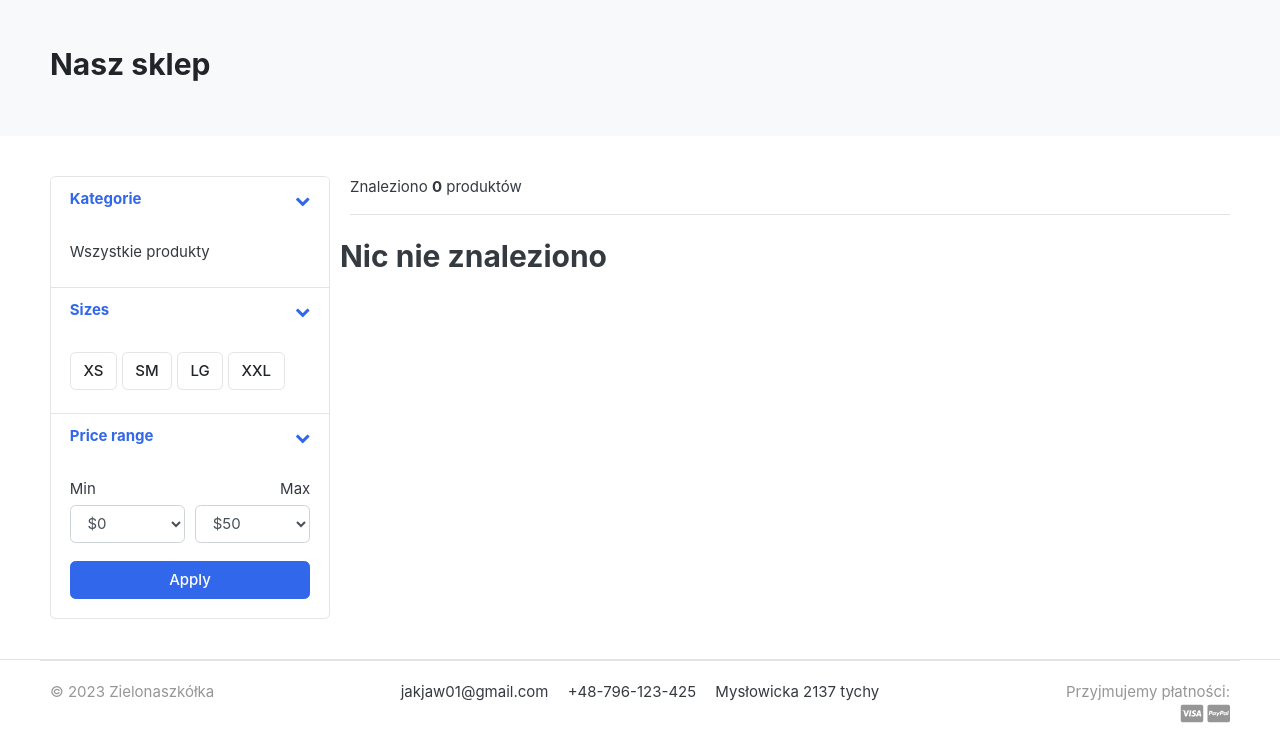
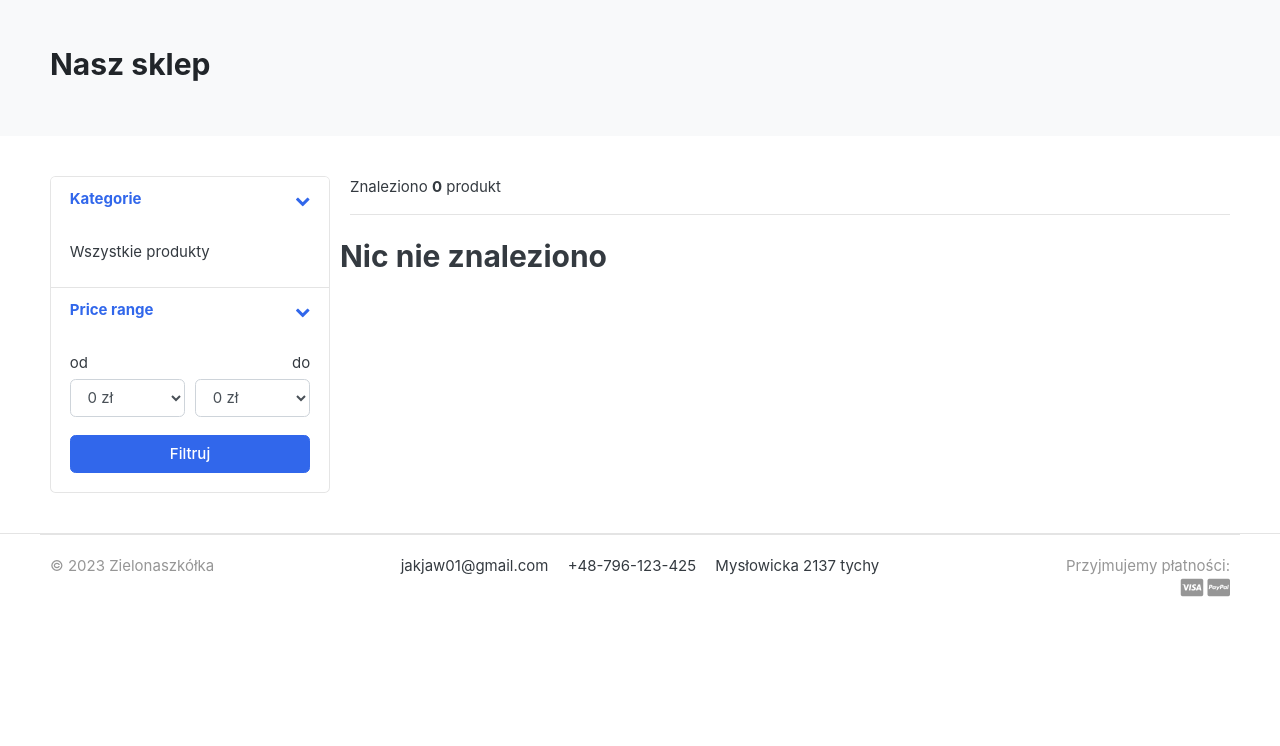
Before and after one commit to JakJaw/Python_Django_site, a Django app: page /pl/store/ in a window 1280 px wide. Shown: the part 118-864 px from the top of the page. After the commit the page ends 715 px from the top, so only its background shows below. Run offline with Django 3.2, Linux system fonts and the light colour scheme; data that the repository does not hold is empty; some libraries are stand-ins or nearby versions; some web fonts are replaced.

Commit message:
bug hunt

```diff
--- a/carts/views.py
+++ b/carts/views.py
@@ -168,9 +168,10 @@ def cart(request, total=0, quantity=0, cart_items=None):
             cart_items = CartItem.objects.filter(cart=cart, is_active=True)
         for cart_item in cart_items:
            total += (cart_item.product.price * cart_item.quantity)
+           total = round(total,2)
            quantity += cart_item.quantity
         tax = round(((23 * total)/100), 2)
-        grand_total = total + tax
+        grand_total = round(total + tax, 2)
     except ObjectDoesNotExist:
         pass
 
@@ -197,9 +198,10 @@ def checkout(request, total=0, quantity=0, cart_items=None):
 
         for cart_item in cart_items:
            total += (cart_item.product.price * cart_item.quantity)
+           total = round(total,2)
            quantity += cart_item.quantity
         tax = round(((23 * total)/100), 2)
-        grand_total =  total + tax
+        grand_total =  round(total + tax, 2)
     except ObjectDoesNotExist:
         pass
 
--- a/orders/models.py
+++ b/orders/models.py
@@ -22,9 +22,9 @@ class Payment(models.Model):
 
 class Order(models.Model):
     STATUS = (
-        ('New', 'New'),
+        ('New', _('New')),
         ('Accepted', 'Accepted'),
-        ('Completed', 'Completed'),
+        ('Completed', _('Completed')),
         ('Cancelled', 'Cancelled'),
     )
 
--- a/orders/views.py
+++ b/orders/views.py
@@ -84,9 +84,10 @@ def place_order(request, total=0, quantity=0):
     tax = 0
     for cart_item in cart_items:
         total += (cart_item.product.price * cart_item.quantity)
+        total = round(total, 2)
         quantity += cart_item.quantity
     tax = round(((23 * total)/100), 2)
-    grand_total = total + tax
+    grand_total = round(total + tax, 2)
 
     if request.method == 'POST':
         form = OrderForm(request.POST)
--- a/store/views.py
+++ b/store/views.py
@@ -1,6 +1,6 @@
 from django.http import HttpResponse
 from django.shortcuts import render, get_object_or_404, redirect
-from .models import Product, ReviewRating, ProductGallery
+from .models import Product, ReviewRating, ProductGallery, Variation
 from category.models import Category
 from carts.views import _cart_id
 from carts.models import CartItem
@@ -58,12 +58,16 @@ def product_detail(request, category_slug, product_slug):
     #Get the gallery
     product_gallery = ProductGallery.objects.filter(product_id=single_product.id)
 
+    #Get the variations
+    variations = Variation.objects.filter(product_id=single_product.id)
+
     context = {
         'single_product': single_product,
         'in_cart': in_cart,
         'orderproduct': orderproduct,
         'reviews': reviews,
         'product_gallery': product_gallery,
+        'variations': variations,
     }
     return render(request, 'store/product_detail.html', context)
 
--- a/templates/accounts/dashboard.html
+++ b/templates/accounts/dashboard.html
@@ -20,8 +20,8 @@
                             <div class="col-md-6">
                                 <div class="card" style="text-align:center;">
                                     <div class="card-body">
-                                <h5 class="card-title">Wszystkie zamówienia</h5>
-                                <h4>{% if orders_count == 0 %}0 wierzymy że wkrótce się to zmieni!{% else %}{{ orders_count }}{% endif %}</h4>
+                                        <h5 class="card-title">Wszystkie zamówienia: {{ orders_count }}</h5>
+                                        <h6>{% if orders_count == 0 %}wierzymy że wkrótce się to zmieni!{% else %}{{ orders_count }}{% endif %}</h6>
                                         <a href="my_orders/">Sprawdź historię zamówień</a>
                                     </div>
                                 </div>
--- a/templates/home.html
+++ b/templates/home.html
@@ -25,7 +25,7 @@
 					<a href="{{ product.get_url }}" class="img-wrap"> <img src="{{ product.image.url }}"> </a>
 					<figcaption class="info-wrap">
 						<a href="{{ product.get_url }}" class="title">{{ product.product_name }}</a>
-						<div class="price mt-1">{{ product.price }}zł</div>
+						<div class="price mt-1">{{ product.price }} zł</div>
 						<div class="rating-star">
 							<span>
 							  <i class="fa fa-star{% if product.averageRating < 0.5 %}-o{% elif product.averageRating >= 0.5 and product.averageRating < 1 %}-half-o {% endif %}" aria-hidden="true"></i>
--- a/templates/orders/order_complete.html
+++ b/templates/orders/order_complete.html
@@ -28,7 +28,7 @@
                                     <li><strong>Dane kupującego</strong></li>
                                     <li>{{ order.full_name }}</li>
                                     <li>{{ order.full_address }}</li>
-                                    <li>{{ order.city }}, {{ orders.state }}</li>
+                                    <li>{{ order.city }}, {{ order.state }}</li>
                                     <li>{{ order.country }}</li>
                                 </ul>
                             </div>
--- a/templates/store/store.html
+++ b/templates/store/store.html
@@ -3,7 +3,7 @@
 
 {% block content %}
 
-<!-- ========================= SECTION PAGETOP ========================= -->
+
 <section class="section-pagetop bg">
     <div class="container">
         {% if 'search' in request.path %}
@@ -11,17 +11,13 @@
         {% else %}
         <h2 class="title-page">Nasz sklep</h2>
         {% endif %}
-    </div> <!-- container //  -->
+    </div>
 </section>
-<!-- ========================= SECTION INTRO END// ========================= -->
 
-<!-- ========================= SECTION CONTENT ========================= -->
 <section class="section-content padding-y">
     <div class="container">
-
         <div class="row">
             <aside class="col-md-3">
-
                 <div class="card">
                     <article class="filter-group">
                         <header class="card-header">
@@ -38,41 +34,9 @@
                                 <li><a href="{{ category.get_url }}">{{ category.category_name }}</a></li>
                                     {% endfor %}
                                 </ul>
-
-                </div> <!-- card-body.// -->
                             </div>
-        </article> <!-- filter-group  .// -->
-        <article class="filter-group">
-            <header class="card-header">
-                <a href="#" data-toggle="collapse" data-target="#collapse_4" aria-expanded="true" class="">
-                    <i class="icon-control fa fa-chevron-down"></i>
-                    <h6 class="title">Sizes </h6>
-                </a>
-            </header>
-            <div class="filter-content collapse show" id="collapse_4" style="">
-                <div class="card-body">
-                  <label class="checkbox-btn">
-                    <input type="checkbox">
-                    <span class="btn btn-light"> XS </span>
-                  </label>
-
-                  <label class="checkbox-btn">
-                    <input type="checkbox">
-                    <span class="btn btn-light"> SM </span>
-                  </label>
-
-                  <label class="checkbox-btn">
-                    <input type="checkbox">
-                    <span class="btn btn-light"> LG </span>
-                  </label>
-
-                  <label class="checkbox-btn">
-                    <input type="checkbox">
-                    <span class="btn btn-light"> XXL </span>
-                  </label>
-            </div><!-- card-body.// -->
                         </div>
-        </article> <!-- filter-group .// -->
+                    </article>
 
                     <article class="filter-group">
                         <header class="card-header">
@@ -83,50 +47,54 @@
                         </header>
                         <div class="filter-content collapse show" id="collapse_3" style="">
                             <div class="card-body">
-
                                 <div class="form-row">
                                     <div class="form-group col-md-6">
-                      <label>Min</label>
-                      <!-- <input class="form-control" placeholder="$0" type="number"> -->
+                                    <label>od</label>
+                                    <!-- <input class="form-control" placeholder="0 zł" type="number"> -->
                                         <select class="mr-2 form-control">
-                            <option value="0">$0</option>
-                            <option value="50">$50</option>
-                            <option value="100">$100</option>
-                            <option value="150">$150</option>
-                            <option value="200">$200</option>
-                            <option value="500">$500</option>
-                            <option value="1000">$1000</option>
+                                            <option value="0">0 zł</option>
+                                            <option value="5">5 zł</option>
+                                            <option value="10">10 zł</option>
+                                            <option value="20">20 zł</option>
+                                            <option value="50">50 zł</option>
+                                            <option value="80">80 zł</option>
+                                            <option value="100">100 zł</option>
+                                            <option value="1000">1000 zł</option>
                                         </select>
                                     </div>
                                     <div class="form-group text-right col-md-6">
-                      <label>Max</label>
+                                    <label>do</label>
                                         <select class="mr-2 form-control">
-                            <option value="50">$50</option>
-                            <option value="100">$100</option>
-                            <option value="150">$150</option>
-                            <option value="200">$200</option>
-                            <option value="500">$500</option>
-                            <option value="1000">$1000</option>
-                            <option value="2000">$2000+</option>
+                                            <option value="0">0 zł</option>
+                                            <option value="5">5 zł</option>
+                                            <option value="10">10 zł</option>
+                                            <option value="20">20 zł</option>
+                                            <option value="50">50 zł</option>
+                                            <option value="80">80 zł</option>
+                                            <option value="100">100 zł</option>
+                                            <option value="1000">1000 zł</option>
                                         </select>
                                     </div>
-                    </div> <!-- form-row.// -->
-                    <button class="btn btn-block btn-primary">Apply</button>
-                </div><!-- card-body.// -->
                                 </div>
-        </article> <!-- filter-group .// -->
+                                <button class="btn btn-block btn-primary">Filtruj</button>
+                            </div>
+                        </div>
+                    </article>
 
-    </div> <!-- card.// -->
-
-        </aside> <!-- col.// -->
+                </div>
+            </aside>
             <main class="col-md-9">
-
                 <header class="border-bottom mb-4 pb-3">
                         <div class="form-inline">
-                <span class="mr-md-auto">Znaleziono <b>{{ product_count }}</b> produktów</span>
-
+                            {% if product_count > 4 %}
+                            <span class="mr-md-auto">Znaleziono <b>{{ product_count }}</b> produktków</span>
+                            {% elif product_count > 1 and product_count < 5%}
+                            <span class="mr-md-auto">Znaleziono <b>{{ product_count }}</b> produkty</span>
+                            {% else %}
+                            <span class="mr-md-auto">Znaleziono <b>{{ product_count }}</b> produkt</span>
+                            {% endif %}
                         </div>
-    </header><!-- sect-heading -->
+                </header>
 
                 <div class="row">
                     {% if products %}
@@ -134,28 +102,26 @@
                         <div class="col-md-4">
                             <figure class="card card-product-grid">
                                 <div class="img-wrap">
-
                                     <a href="{{ product.get_url }}"><img src="{{ product.image.url }}"></a>
-
-                    </div> <!-- img-wrap.// -->
+                                </div>
                                 <figcaption class="info-wrap">
                                     <div class="fix-height">
                                         <a href="{{ product.get_url }}" class="title">{{ product.product_name }}</a>
                                         <div class="price-wrap mt-2">
                                             <span class="price">{{ product.price }} zł</span>
-                            </div> <!-- price-wrap.// -->
+                                        </div>
                                     </div>
                                     <a href="{{ product.get_url }}" class="btn btn-block btn-primary">Sprawdź produkt</a>
                                 </figcaption>
                             </figure>
-            </div> <!-- col.// -->
+                        </div>
                         {% endfor %}
                     {% else %}
                     <div>
                         <h2>Nic nie znaleziono</h2>
                     </div>
                     {% endif %}
-    </div> <!-- row end.// -->
+                </div>
 
 
                 <nav class="mt-4" aria-label="Page navigation sample">
@@ -183,13 +149,10 @@
                 </ul>
                 {% endif %}
                 </nav>
+            </main>
+        </div>
+    </div>
+</section>
 
-        </main> <!-- col.// -->
-
-    </div>
-
-    </div> <!-- container .//  -->
-    </section>
-    <!-- ========================= SECTION CONTENT END// ========================= -->
 
 {% endblock %}
--- a/zielonaszkola/static/css/ui.css
+++ b/zielonaszkola/static/css/ui.css
@@ -1,12 +1,10 @@
 @charset "UTF-8";
-/* ==================== GLOBAL STYLES ======================= */
 @import url("https://rsms.me/inter/inter.css");
 html {
   font-family: "Inter", sans-serif;
   font-size: 15px;
 }
 
-/* ================== HELPERS  =================== */
 a:hover {
   text-decoration: none;
 }
@@ -33,7 +31,6 @@ a:hover {
   padding: 2rem 2.3rem;
 }
 
-/* =================  DEFINED VARIABLES =================== */
 .icon-xs, .icon-sm, .icon-md, .icon-lg {
   display: inline-block;
   text-align: center;
@@ -429,7 +426,7 @@ p:last-child {
 
 .navbar-main .nav-link {
   font-weight: 500;
-  color: #1c1c1c;
+  color: #d12222;
 }
 .navbar-main .nav-link:hover {
   color: #666;
@@ -1391,8 +1388,6 @@ a[class*=card]:hover .title {
   min-width: 80px;
 }
 
-/* ================ PAGES HEADER ================== */
-/* ====================== shopping-cart ==================== */
 .table-shopping-cart.table td, .table-shopping-cart.table th {
   padding-left: 1.25rem;
   padding-right: 1.25rem;
@@ -1405,5 +1400,3 @@ a[class*=card]:hover .title {
   margin-right: 5px;
   display: block;
 }
-
-/*# sourceMappingURL=ui.css.map */
```
Also changed, not shown: templates/orders/payments.html (+10 -9 lines), templates/store/product_detail.html (+9 -5 lines), locale/pl/LC_MESSAGES/django.po, store/migrations/0007_alter_variation_variation_category.py (added), store/migrations/0008_alter_variation_variation_category.py (added). Lines whose indentation alone changed are shown as unchanged.
